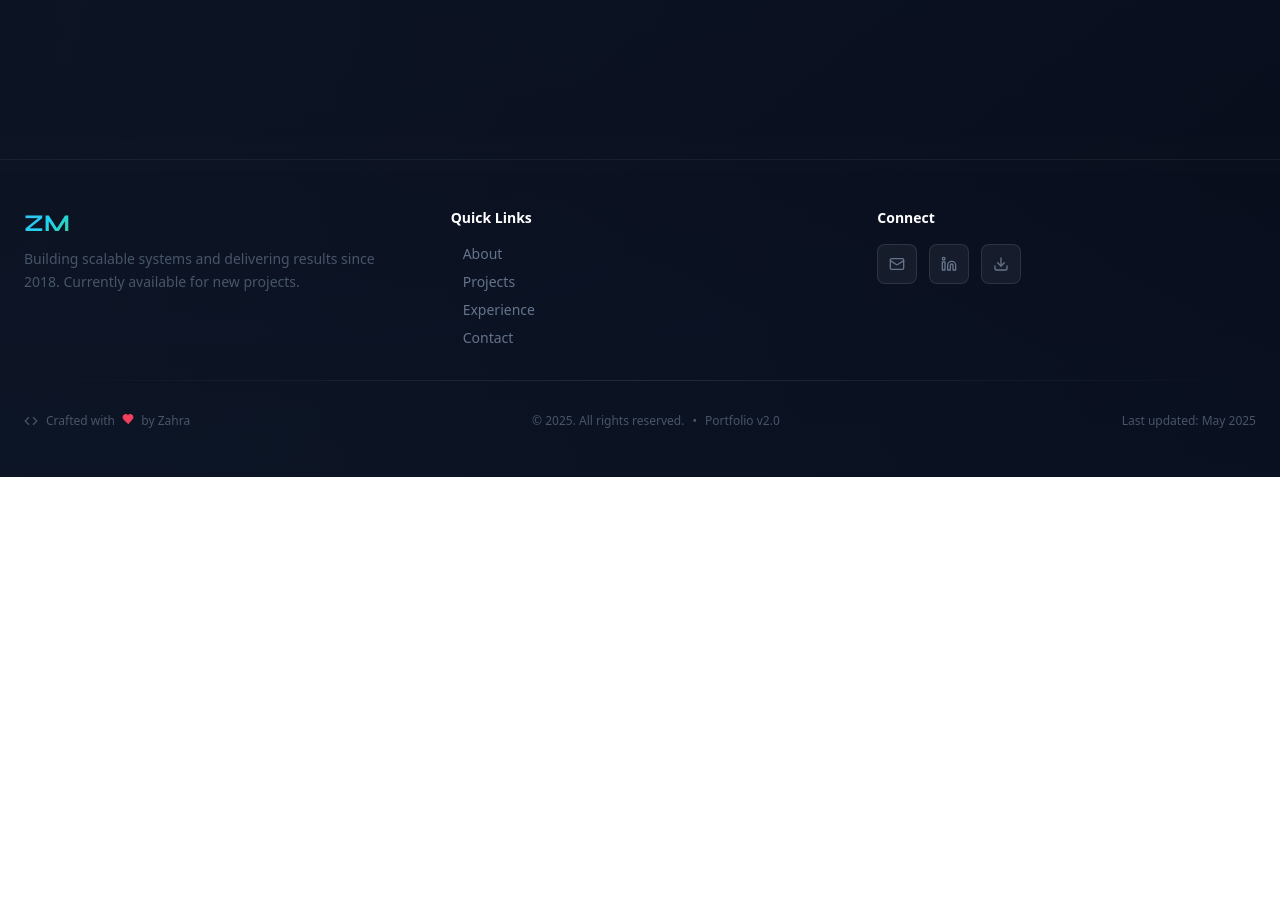
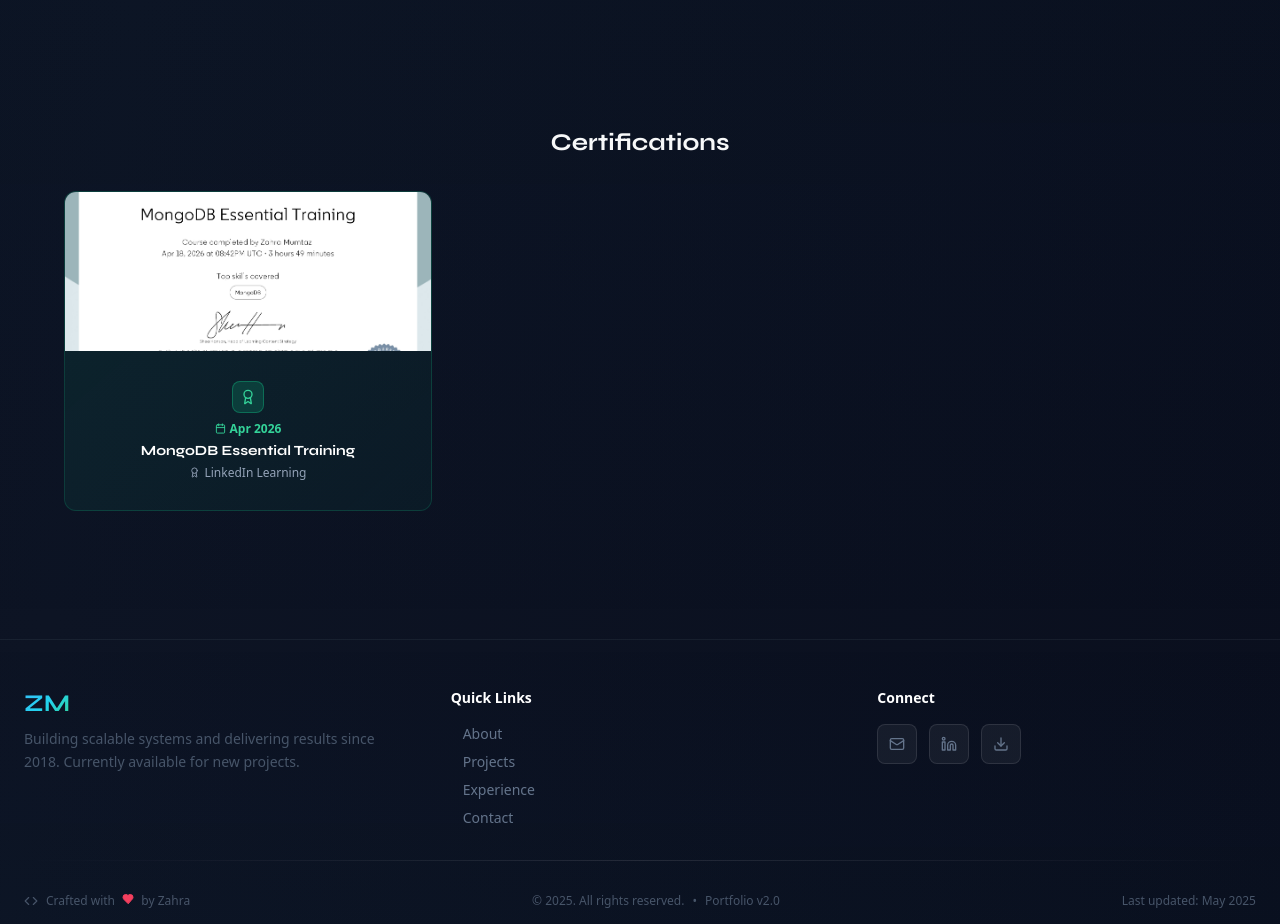
Before and after one commit to ZahraMumtaz/my-portfolio, a React (Vite) app: page / in a window 1280 px wide. Shown: the part 8020-8944 px from the top of the page. Before the commit the page ends 8497 px from the top, so only its background shows below. Built offline with nearby package versions, Linux system fonts and the light colour scheme.

Commit message:
Move certifications section in Contact

```diff
--- a/src/components/Contact.tsx
+++ b/src/components/Contact.tsx
@@ -1,5 +1,5 @@
 import { useState } from 'react';
-import { Mail, Linkedin, Phone, Send, CircleCheck as CheckCircle2, MessageSquare, Globe } from 'lucide-react';
+import { Mail, Linkedin, Phone, Send, CircleCheck as CheckCircle2, MessageSquare, Award, Calendar } from 'lucide-react';
 
 export default function Contact() {
   const [form, setForm] = useState({ name: '', email: '', message: '' });
@@ -189,6 +189,60 @@
             </div>
           </div>
         </div>
+
+        {/* Certifications Section */}
+        <div className="mt-24">
+          <h3 className="font-display text-2xl font-bold text-white mb-8 text-center">Certifications</h3>
+          <div className="grid md:grid-cols-2 lg:grid-cols-3 gap-6 max-w-6xl mx-auto">
+            {/* Certification Card */}
+            <div
+              className="group bg-gradient-to-br from-emerald-500/10 to-emerald-500/5 border border-emerald-500/20 rounded-xl card-hover relative overflow-hidden animate-fade-up h-80"
+              style={{ animationDelay: '0.2s' }}
+            >
+              {/* Background glow */}
+              <div className="absolute -inset-20 bg-emerald-500/20 opacity-0 group-hover:opacity-10 blur-3xl transition-opacity duration-500" />
+
+              {/* Top accent line */}
+              <div className="absolute top-0 left-0 right-0 h-px bg-gradient-to-r from-transparent via-emerald-400 to-transparent opacity-30 group-hover:opacity-60 transition-opacity" />
+
+              <div className="relative w-full h-full flex flex-col">
+                {/* Certificate Image - Top Half */}
+                <button
+                  onClick={() => window.open('/certificate_3160703.jpg', '_blank')}
+                  className="w-full h-1/2 overflow-hidden relative bg-slate-900/50 cursor-pointer"
+                >
+                  <img
+                    src="/certificate_3160703.jpg"
+                    alt="MongoDB Certificate"
+                    className="image-zoom w-full h-full object-cover transition-transform duration-500 ease-out"
+                  />
+                </button>
+
+                {/* Details - Bottom Half */}
+                <div className="w-full h-1/2 p-4 flex flex-col justify-center text-center">
+                  <div className="w-8 h-8 rounded-lg bg-emerald-500/20 border border-emerald-500/40 flex items-center justify-center mb-2 group-hover:bg-emerald-500/30 transition-all duration-300 mx-auto">
+                    <Award size={16} className="text-emerald-400" />
+                  </div>
+
+                  <div className="flex items-center justify-center gap-1 text-emerald-400 text-xs font-bold mb-1">
+                    <Calendar size={11} />
+                    Apr 2026
+                  </div>
+                  <h3 className="font-display text-sm font-bold text-white group-hover:gradient-text transition-all mb-1 line-clamp-2">
+                    MongoDB Essential Training
+                  </h3>
+                  <div className="flex items-center justify-center gap-1 text-slate-400 text-xs">
+                    <Award size={11} />
+                    LinkedIn Learning
+                  </div>
+                </div>
+              </div>
+
+              {/* Bottom accent */}
+              <div className="absolute bottom-0 left-0 right-0 h-px bg-gradient-to-r from-transparent via-emerald-400/50 to-transparent opacity-0 group-hover:opacity-100 transition-opacity duration-500" />
+            </div>
+          </div>
+        </div>
       </div>
     </section>
   );
```
